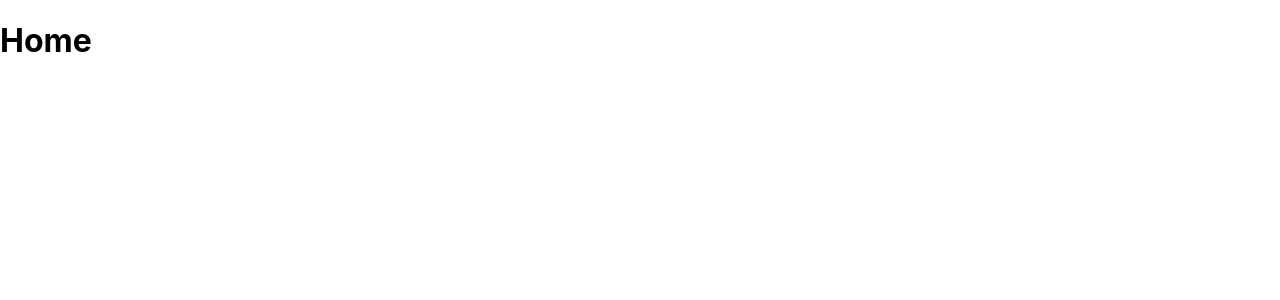
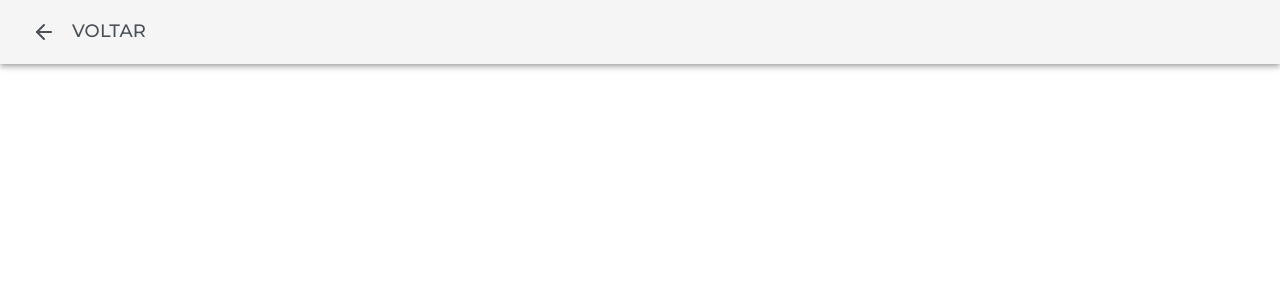
Before and after one commit to paulorenan/lista-de-contatos, a React (Create React App) app: page /contacts in a window 1280 px wide. Before the commit this address led to /. Shown: the top 300 px of the page. Built offline with nearby package versions, Linux system fonts and the light colour scheme; sample sign-in values are in the browser's storage.

Commit message:
cria o header

```diff
--- a/src/App.js
+++ b/src/App.js
@@ -1,6 +1,7 @@
 import React, {useContext} from "react";
 import { Routes, Route, Navigate } from "react-router-dom";
 import Login from "./pages/Login";
+import Contacts from "./pages/Contacts";
 import MyContext from "./context";
 
 function App() {
@@ -10,18 +11,18 @@ function App() {
     <Routes>
       {auth ? (
         <>
-          <Route path="/" element={<h1>Home</h1>} />
-          <Route path="/login" element={<Navigate to="/" />} />
-          <Route path="*" element={<Navigate to="/" />} />
+          <Route path="contacts" element={<Contacts />} />
+          <Route path="/" element={<Navigate to="/contacts" />} />
+          <Route path="login" element={<Navigate to="/contacts" />} />
+          <Route path="*" element={<Navigate to="/contacts" />} />
         </>
       ) : (
         <>
           <Route path="/" element={<Navigate to="/login" />} />
-          <Route path="/login" element={<Login />} />
+          <Route path="login" element={<Login />} />
           <Route path="*" element={<Navigate to="/login" />} />
         </>
       )}
-      {/* <Route path="/login" element={<Login />} /> */}
     </Routes>
   );
 }
--- /dev/null
+++ b/src/components/Header.jsx
@@ -0,0 +1,30 @@
+import React from 'react';
+import { Button, AppBar, Toolbar, Container, Typography } from '@mui/material';
+import arrowLeft from '../assets/arrow-left.svg';
+
+function Header({voltar}) {
+  return (
+    <AppBar position="static" color="default">
+      <Container maxWidth="xl">
+        <Toolbar disableGutters>
+          <Button onClick={voltar}>
+            <img src={arrowLeft} alt="arrow-left" className='arrow-left' />
+            <Typography
+            sx={{
+              color: '#495057',
+              fontSize: '18px',
+              fontWeight: '500',
+              marginLeft: '1rem',
+              lineHeight: '144%',
+              fontFamily: 'Montserrat',
+            }}
+            >
+              Voltar
+            </Typography>
+          </Button>
+        </Toolbar>
+      </Container>
+    </AppBar>
+  );
+};
+export default Header;
--- /dev/null
+++ b/src/pages/Contacts.jsx
@@ -0,0 +1,14 @@
+import React, {useContext} from 'react'
+import Header from '../components/Header'
+import MyContext from '../context'
+
+function Contacts() {
+  const {handleLogout} = useContext(MyContext);
+  return (
+    <div>
+      <Header voltar={handleLogout} />
+    </div>
+  )
+}
+
+export default Contacts
--- a/src/pages/Login.jsx
+++ b/src/pages/Login.jsx
@@ -1,5 +1,5 @@
 import React, {useState, useContext} from 'react';
-import {Button, CssBaseline, TextField, Paper, Box, Grid} from '@mui/material';
+import { CssBaseline, TextField, Paper, Box, Grid } from '@mui/material';
 import LoadingButton from '@mui/lab/LoadingButton';
 import { createTheme, ThemeProvider } from '@mui/material/styles';
 import loginImg from '../assets/loginImg.png';
```
Also changed, not shown: src/assets/arrow-left.svg (added).
